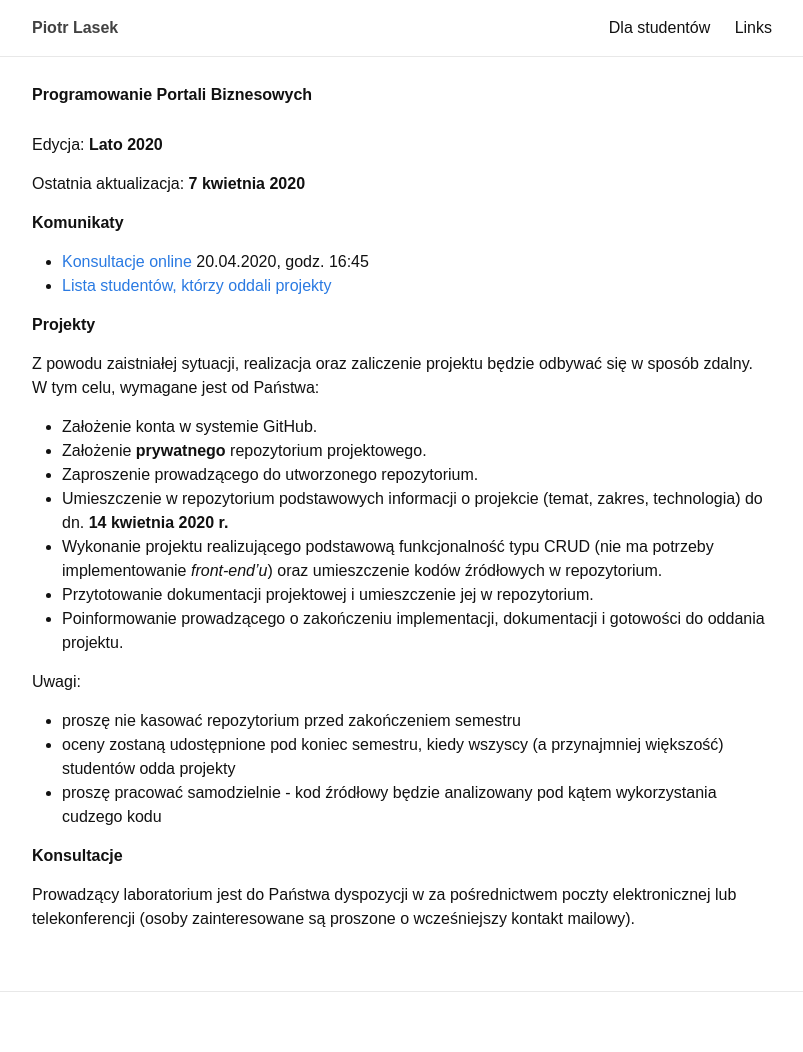
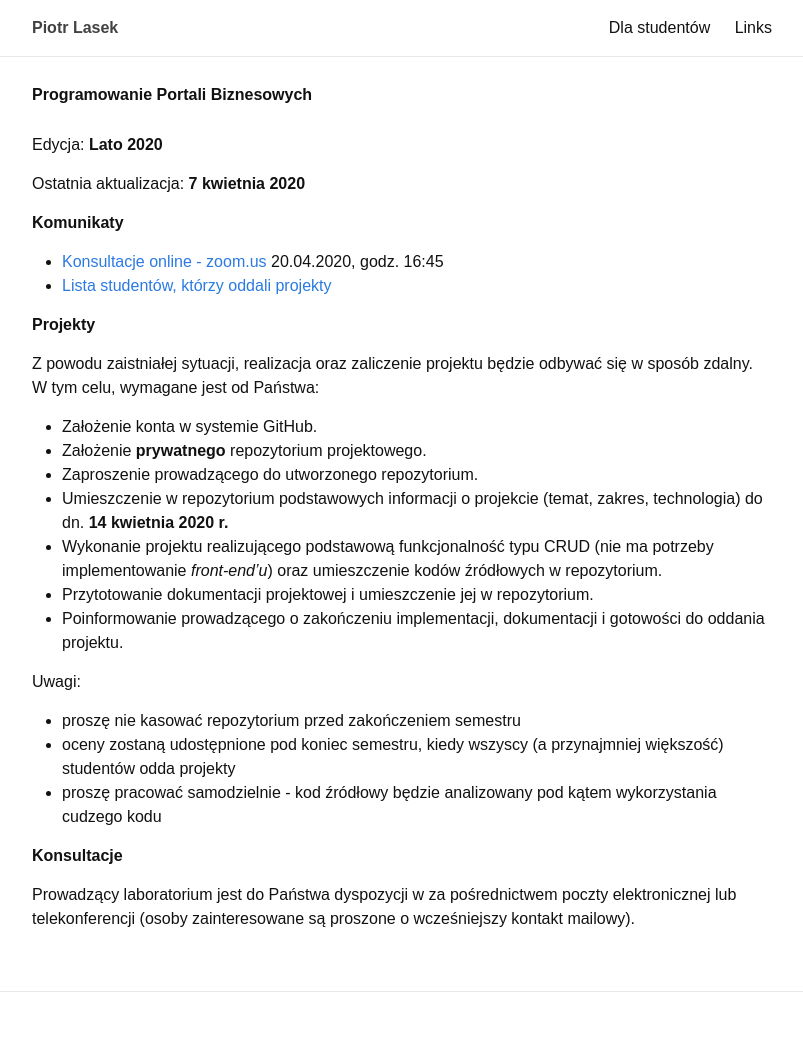
Before and after one commit to piotrlasek/piotrlasek.github.io, a Jekyll site: the page built from for-students/ppb.md, in a window 1280 px wide. Shown: the whole page, without its empty margins (238-1041 px from the left). Built offline with Jekyll 4.4.1, drawn with Linux system fonts in a browser that asks for light colours.

Commit message:
some changes

```diff
--- a/for-students/ppb.md
+++ b/for-students/ppb.md
@@ -11,7 +11,7 @@ Ostatnia aktualizacja: **7 kwietnia 2020**
 
 # Komunikaty
 
-* [Konsultacje online](https://us04web.zoom.us/j/468861125)
+* [Konsultacje online - zoom.us](https://us04web.zoom.us/j/468861125)
 20.04.2020, godz. 16:45
 * [Lista studentów, którzy oddali projekty](wyniki-ppb.txt)
 
```
